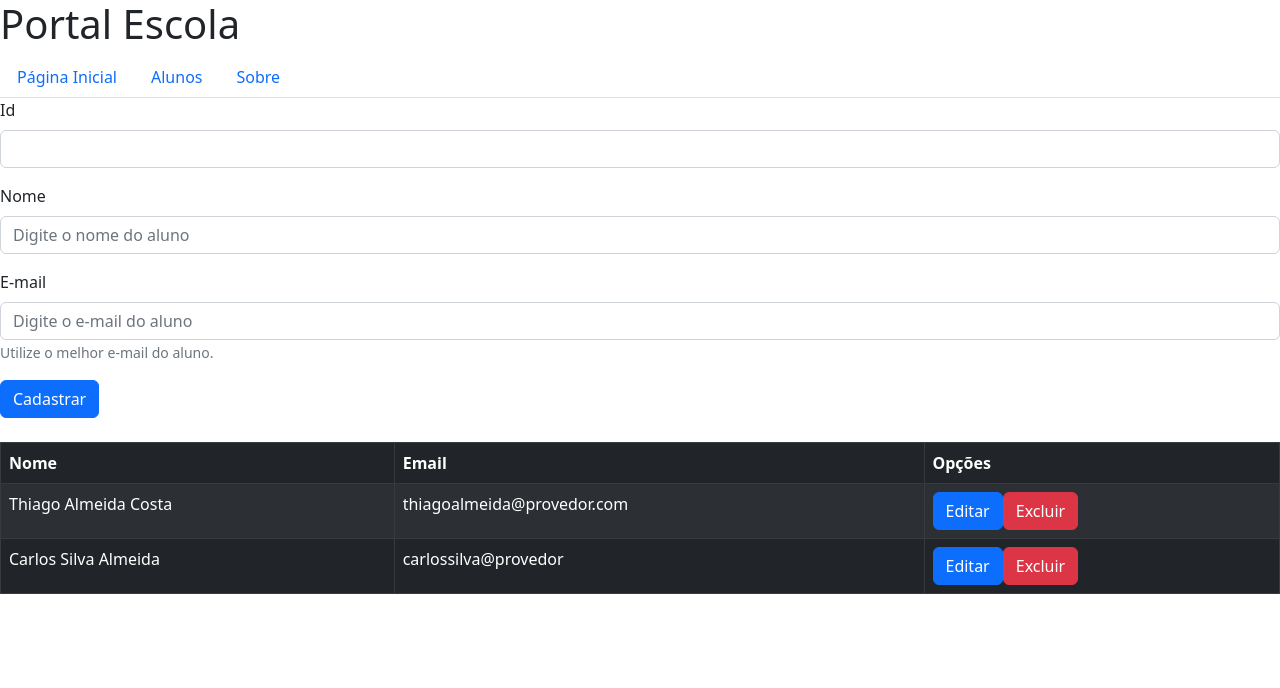
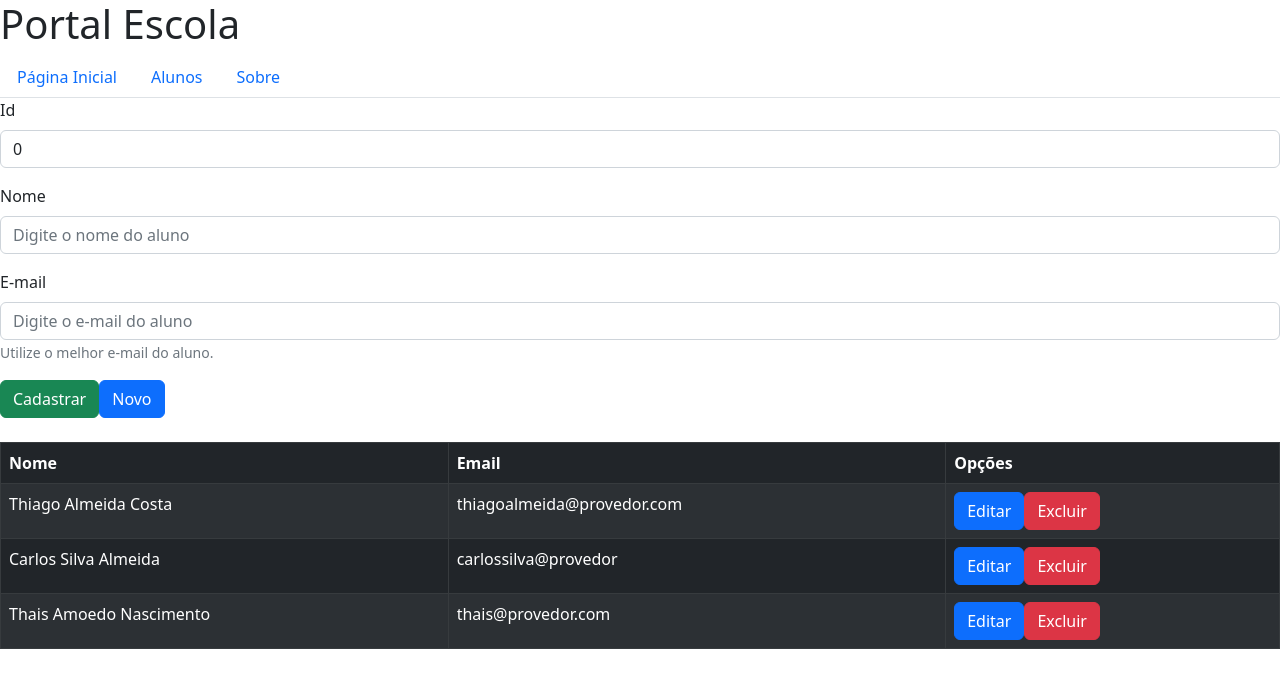
Before and after one commit to RodrigoJose-Dev/Crud-Escola-React, a React (Vite) app: page /alunos in a window 1280 px wide. Shown: the top 688 px of the page. Built offline with nearby package versions, Linux system fonts and the light colour scheme; data requests are answered from the project's data file.

Commit message:
Novo cadastro concluido

```diff
--- a/db.json
+++ b/db.json
@@ -6,9 +6,14 @@
       "email": "thiagoalmeida@provedor.com"
     },
     {
+      "id": 2,
       "name": "Carlos Silva Almeida",
-      "email": "carlossilva@provedor",
-      "id": 2
+      "email": "carlossilva@provedor"
+    },
+    {
+      "name": "Thais Amoedo Nascimento",
+      "email": "thais@provedor.com",
+      "id": 3
     }
   ]
 }
--- a/src/components/Students.jsx
+++ b/src/components/Students.jsx
@@ -3,7 +3,7 @@ import { Form, Table, Button } from "react-bootstrap";
 
 const Students = () => {
     const [students, setStudents] = useState([]);
-    const [id, setId] = useState("");
+    const [id, setId] = useState(0);
     const [name, setName] = useState("");
     const [email, setEmail] = useState("");
 
@@ -114,6 +114,10 @@ const Students = () => {
         }
     };
 
+    const onResetHandler = () => {
+        setId(0), setName(""), setEmail("");
+    };
+
     return (
         <>
             <>
@@ -147,11 +151,19 @@ const Students = () => {
                     </Form.Group>
 
                     <Button
-                        variant="primary"
+                        variant="success"
                         type="button"
                         onClick={onSubmitHandler}
                     >
                         Cadastrar
+                    </Button>
+
+                    <Button
+                        variant="primary"
+                        type="button"
+                        onClick={onResetHandler}
+                    >
+                        Novo
                     </Button>
                 </Form>
                 <br />
```
